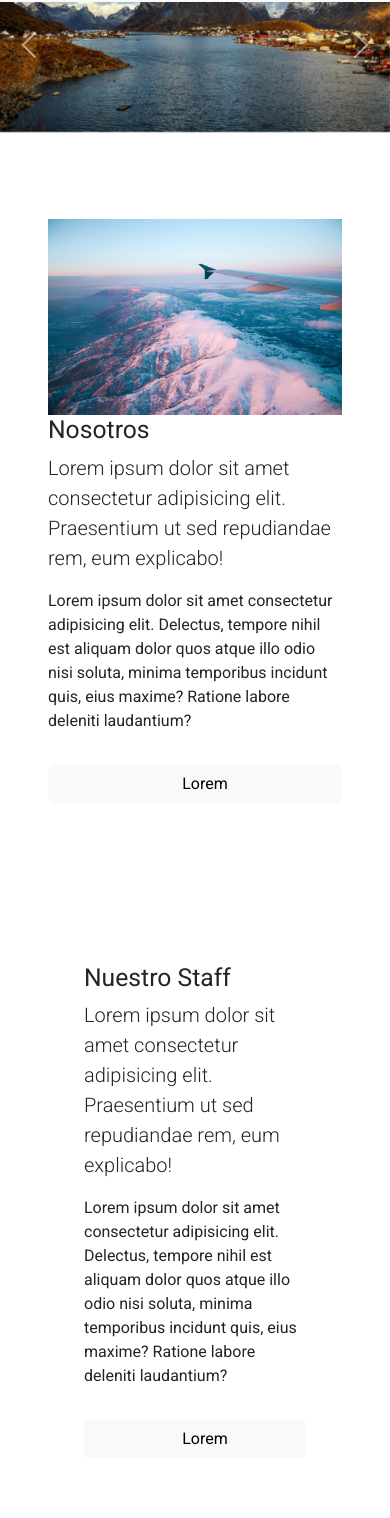
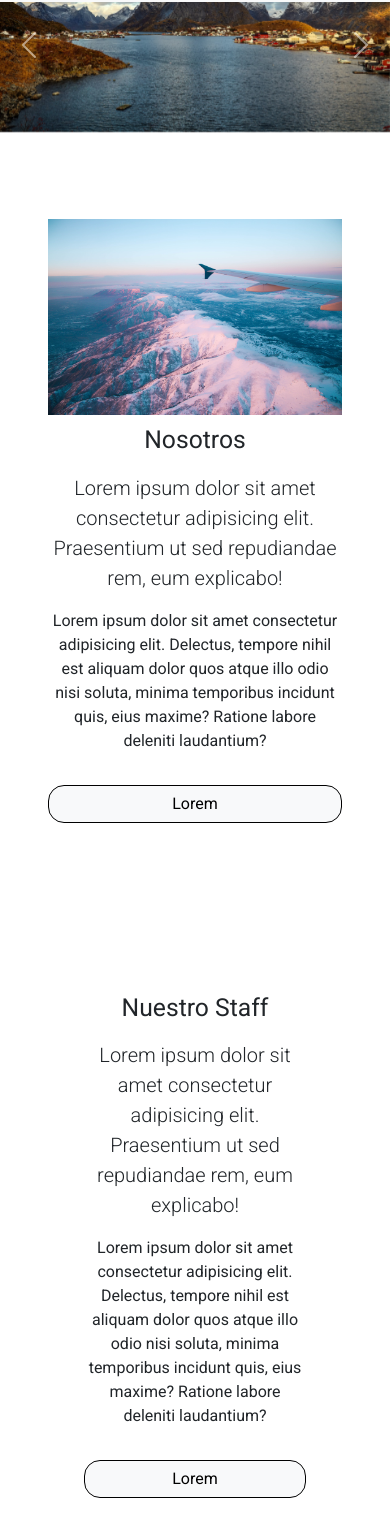
Before and after one commit to eliasurieel/NordicAirlines, a plain HTML site: page pages/nosotros.html in a window 390 px wide. Shown: the part 82-1600 px from the top of the page. Drawn offline with nearby package versions, Linux system fonts and the light colour scheme.

Commit message:
Segunda entrega del proyecto final

```diff
--- a/pages/nosotros.html
+++ b/pages/nosotros.html
@@ -110,12 +110,12 @@
                             Lorem ipsum dolor sit amet consectetur adipisicing elit. Praesentium ut sed repudiandae rem,
                             eum explicabo!
                         </p>
-                        <p>Lorem ipsum dolor sit amet consectetur adipisicing elit. Delectus, tempore nihil est aliquam
+                        <p class="lead2">Lorem ipsum dolor sit amet consectetur adipisicing elit. Delectus, tempore nihil est aliquam
                             dolor quos atque illo odio nisi soluta, minima temporibus incidunt quis, eius maxime?
                             Ratione labore deleniti laudantium?
                         </p>
-                        <a href="#" class="btn btn-light mt-3">
-                            <i class="bi bi-chevron-right"></i> Lorem
+                        <a href="#" class="btn btn-light mt-3 boton">
+                            Lorem
                         </a>
                     </div>
 
@@ -132,12 +132,12 @@
                             Lorem ipsum dolor sit amet consectetur adipisicing elit. Praesentium ut sed repudiandae rem,
                             eum explicabo!
                         </p>
-                        <p>Lorem ipsum dolor sit amet consectetur adipisicing elit. Delectus, tempore nihil est aliquam
+                        <p class="lead2">Lorem ipsum dolor sit amet consectetur adipisicing elit. Delectus, tempore nihil est aliquam
                             dolor quos atque illo odio nisi soluta, minima temporibus incidunt quis, eius maxime?
                             Ratione labore deleniti laudantium?
                         </p>
-                        <a href="#" class="btn btn-light mt-3">
-                            <i class="bi bi-chevron-right"></i> Lorem
+                        <a href="#" class="btn btn-light mt-3 boton">
+                             Lorem
                         </a>
                     </div>
                     <div class="col-md">
--- a/style.css
+++ b/style.css
@@ -412,6 +412,19 @@ i{
 
 }
 
+.boton{
+    border-color: black;
+    border-radius: 1rem;
+    text-align: center;
+}
+.col-md a{
+    text-align: center;
+}
+
+.imageU{
+    border-radius: 6px;
+}
+
 
 
 .form-footer input::placeholder{
@@ -481,3 +494,26 @@ i{
 
     }
 }
+
+@media only screen  and (max-width:766px){
+    .display-1{
+        text-align: center;
+    }
+
+    .us h2{
+        text-align: center;
+        padding: 10px 0;
+    }
+
+    .col-md h2{
+        text-align: center;
+        padding: 10px 0;
+    }
+    .lead{
+        text-align: center;
+    }
+    .lead2{
+        text-align: center;
+    }
+
+}
```
Also changed, not shown: index.html (+0 -12 lines), pages/ustedes.html (+3 -3 lines), 1 other file.
